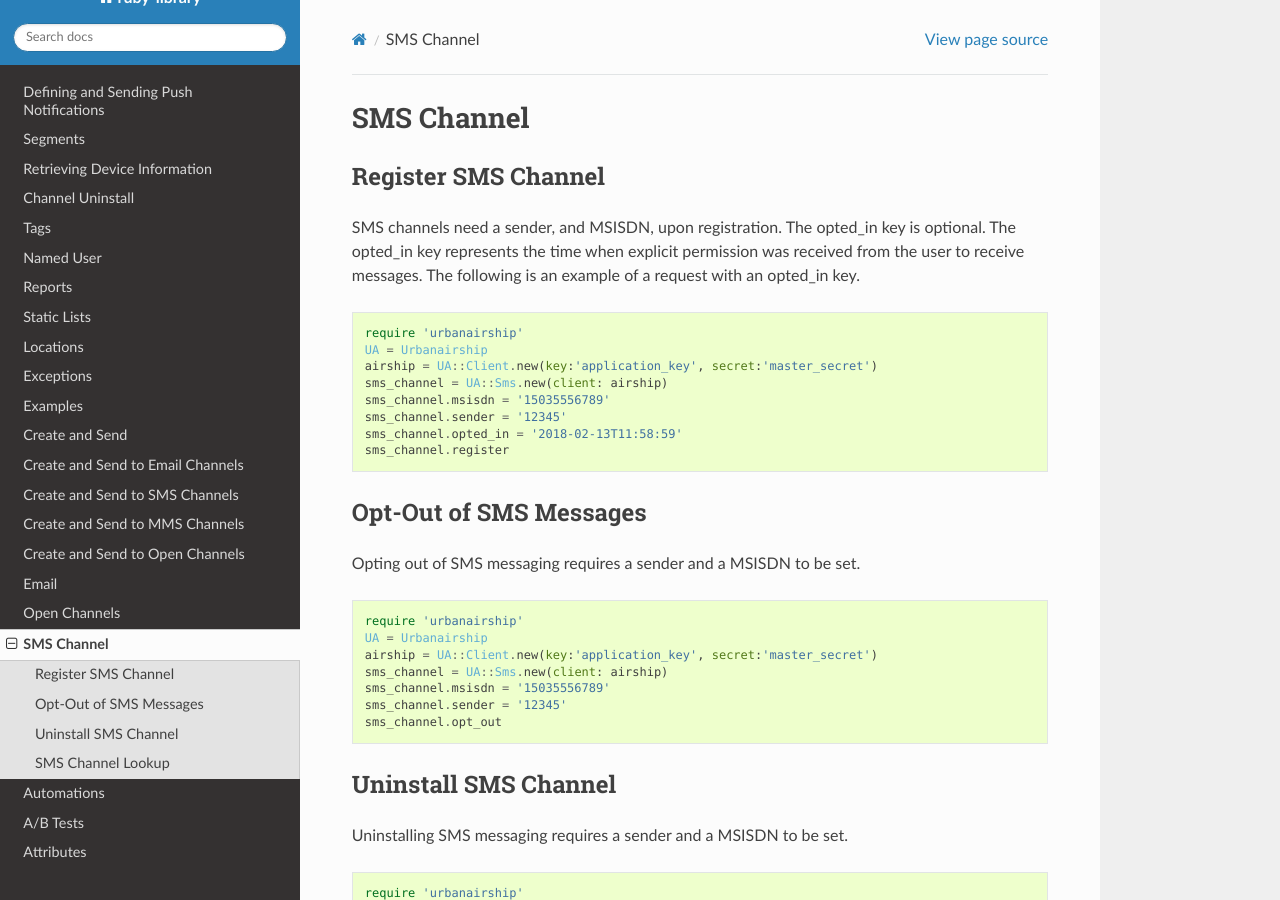
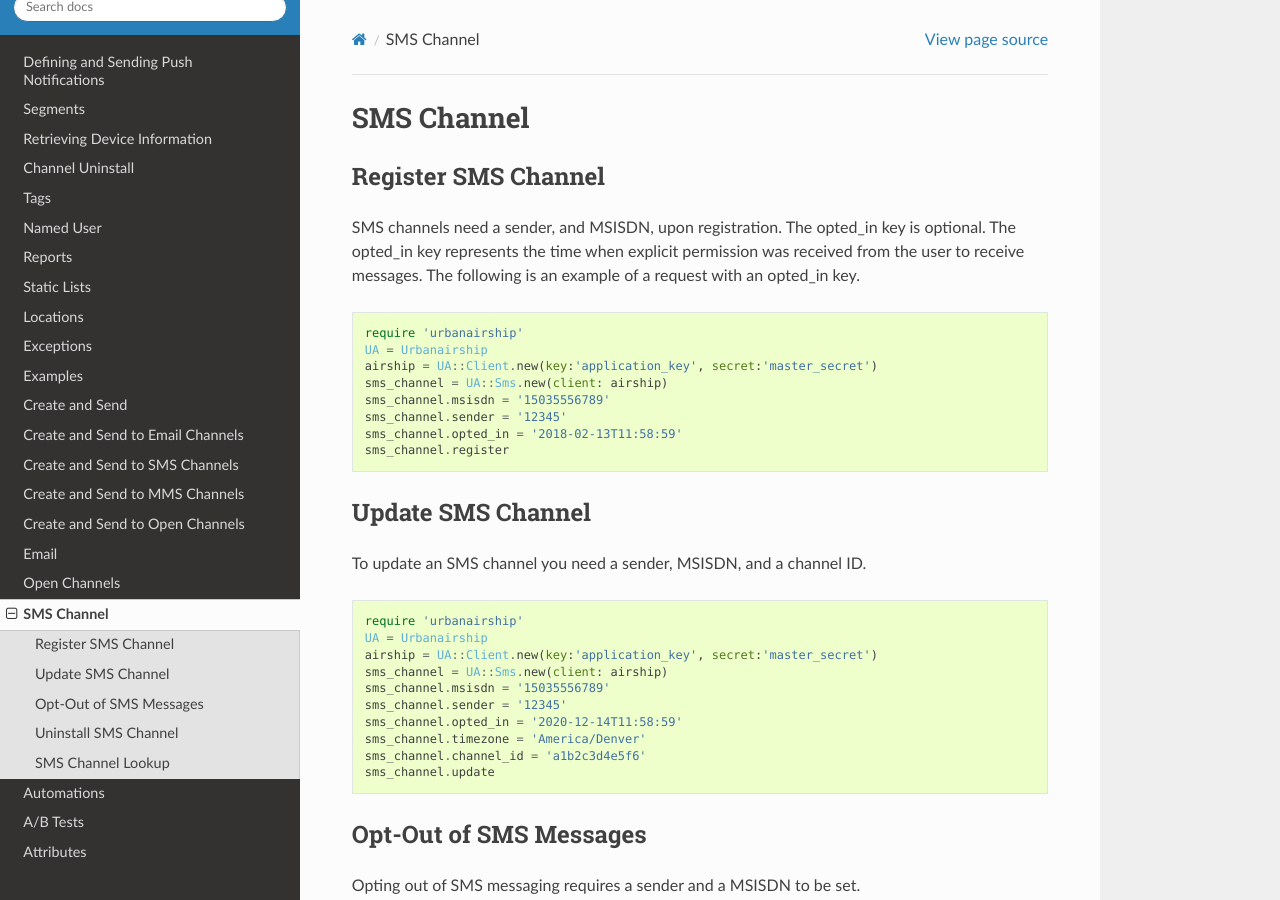
Before and after one commit to urbanairship/ruby-library, a Sphinx documentation site: the page built from docs/sms.rst, in a window 1280 px wide and 900 px high. Built offline with Sphinx 7.4.7 and the Read the Docs theme 2.0.0, drawn with Linux system fonts in a browser that asks for light colours; the version number could not be read and is left out.

Commit message:
adds to .rst docs

```diff
--- a/docs/sms.rst
+++ b/docs/sms.rst
@@ -20,6 +20,25 @@ request with an opted_in key.
     sms_channel.sender = '12345'
     sms_channel.opted_in = '2018-02-13T11:58:59'
     sms_channel.register
+
+Update SMS Channel
+-------------------
+
+To update an SMS channel you need a sender, MSISDN, and a channel ID.
+
+.. code-block:: ruby
+
+    require 'urbanairship'
+    UA = Urbanairship
+    airship = UA::Client.new(key:'application_key', secret:'master_secret')
+    sms_channel = UA::Sms.new(client: airship)
+    sms_channel.msisdn = '15035556789'
+    sms_channel.sender = '12345'
+    sms_channel.opted_in = '2020-12-14T11:58:59'
+    sms_channel.timezone = 'America/Denver'
+    sms_channel.channel_id = 'a1b2c3d4e5f6'
+    sms_channel.update
+
 
 Opt-Out of SMS Messages
 -----------------------
```
